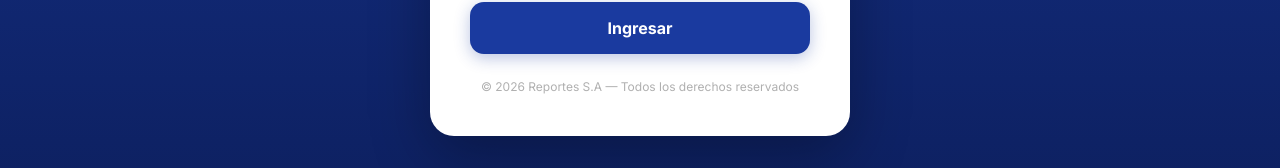
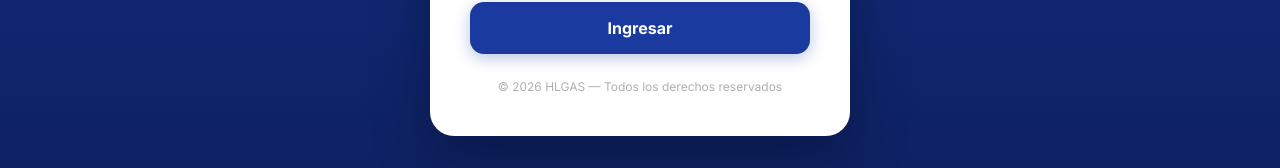
Before and after one commit to luismigueltovar/reportes-s.a, a Next.js app: page /login in a window 1280 px wide. Shown: the part 596-764 px from the top of the page. Built offline with nearby package versions, Linux system fonts and the light colour scheme; no server answers.

Commit message:
actualizacion logo panel admin

```diff
--- a/src/app/layout.tsx
+++ b/src/app/layout.tsx
@@ -7,7 +7,7 @@ import { AuthProvider } from "@/contexts/AuthContext";
 const inter = Inter({ subsets: ["latin"] });
 
 export const metadata: Metadata = {
-  title: "Reportes S.A Admin Panel",
+  title: "HLGAS — Gestión Operativa",
   description: "Sistema Logístico y de Despacho",
 };
 
--- a/src/app/login/layout.tsx
+++ b/src/app/login/layout.tsx
@@ -2,7 +2,7 @@ import type { Metadata } from "next";
 
 export const metadata: Metadata = {
   title: "Iniciar Sesión — RC-699 Digital",
-  description: "Accede al panel administrativo de Reportes S.A",
+  description: "Accede al panel administrativo de HLGAS",
 };
 
 export default function LoginLayout({
--- a/src/app/login/page.tsx
+++ b/src/app/login/page.tsx
@@ -185,7 +185,7 @@ export default function LoginPage() {
         </form>
 
         <p className="login-footer">
-          © {new Date().getFullYear()} Reportes S.A — Todos los derechos reservados
+          © {new Date().getFullYear()} HLGAS — Todos los derechos reservados
         </p>
       </div>
     </div>
--- a/src/components/Sidebar.tsx
+++ b/src/components/Sidebar.tsx
@@ -22,12 +22,10 @@ export default function Sidebar() {
     <aside className="w-64 bg-slate-900 text-slate-300 flex flex-col h-full flex-shrink-0">
       <div className="p-6 border-b border-slate-800">
         <div className="flex items-center gap-3">
-          <div className="w-10 h-10 bg-blue-500 rounded-xl flex items-center justify-center text-white shrink-0">
-            <svg className="w-6 h-6" fill="currentColor" viewBox="0 0 24 24"><path d="M12 2C11.5 2 11 2.4 10.8 2.9C10.2 4.3 9 5.7 8.2 6.9C7.1 8.5 6 10 6 12C6 15.3 8.7 18 12 18S18 15.3 18 12C18 10 16.9 8.5 15.8 6.9C15 5.7 13.8 4.3 13.2 2.9C13 2.4 12.5 2 12 2ZM12 16C9.8 16 8 14.2 8 12C8 10.5 8.8 9.3 9.7 8C10.3 7 11.2 5.8 11.8 4.7C12.4 5.8 13.3 7 13.9 8C14.8 9.3 15.6 10.5 15.6 12C15.6 14.2 13.8 16 11.6 16H12Z"/></svg>
-          </div>
+          <img src="/icon.png" alt="Logo HLGAS" className="w-10 h-10 object-contain rounded-xl shrink-0" />
           <div>
-            <h1 className="text-xl font-bold text-white tracking-wide leading-none">Reportes S.A</h1>
-            <p className="text-xs text-slate-400 mt-1">Sistema de Gestión</p>
+            <h1 className="text-xl font-bold text-white tracking-wide leading-none">HLGAS</h1>
+            <p className="text-xs text-slate-400 mt-1">Gestión Operativa</p>
           </div>
         </div>
       </div>
```
